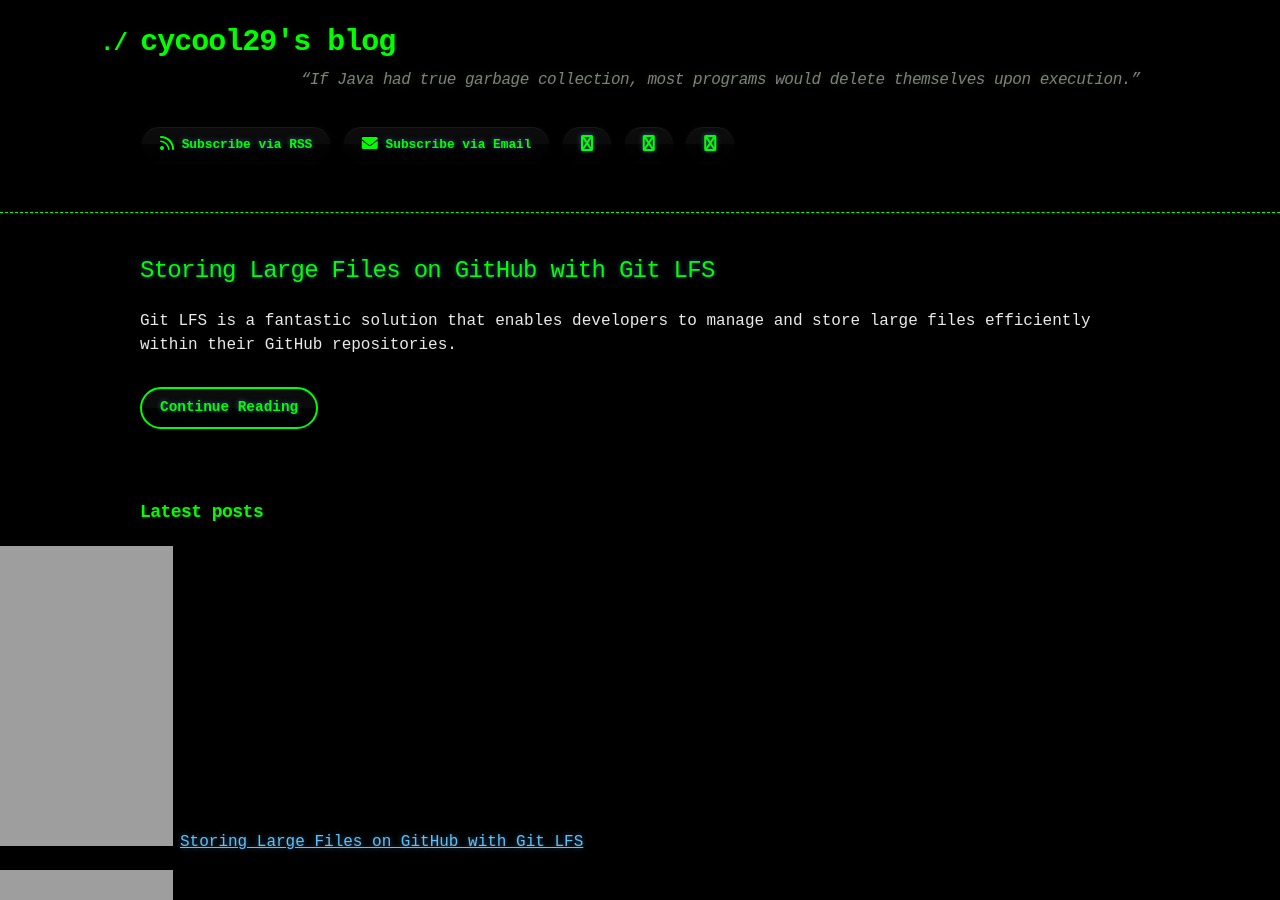
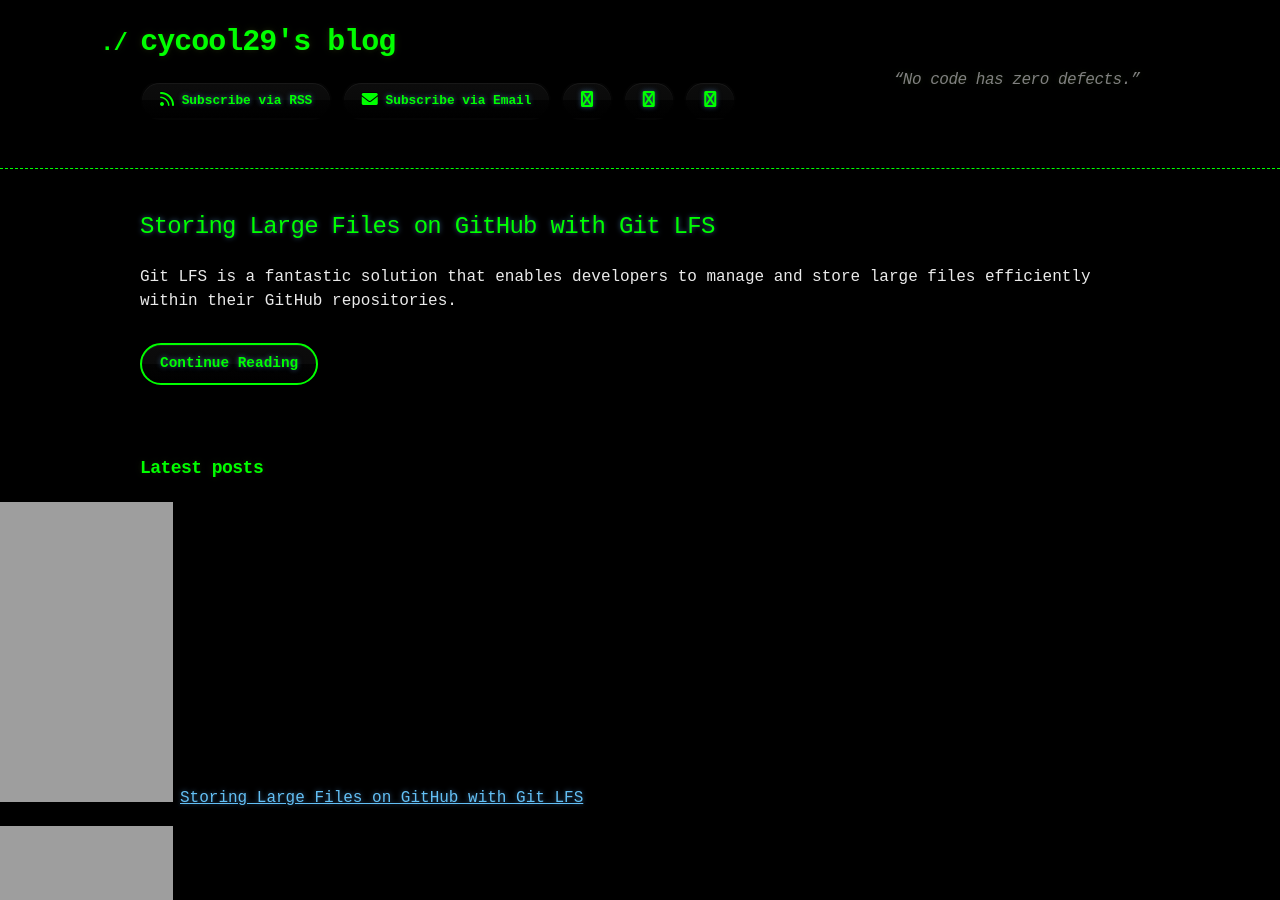
Before and after one commit to cycool29/cycool29.github.io, a Jekyll site: the page built from index.md, in a window 1280 px wide and 900 px high. Built offline with Jekyll 4.4.1, drawn with Linux system fonts in a browser that asks for light colours; a style sheet for code colours, icons or effects is not loaded.

Commit message:
Update quotes

```diff
--- a/_config.yml
+++ b/_config.yml
@@ -1,5 +1,5 @@
 title: cycool29's blog
-description: "“If Java had true garbage collection, most programs would delete themselves upon execution.” "
+description: "“No code has zero defects.” "
 bio: A high school student. Intermediate in Python, Git, Bash. Learning JavaScript. He/Him. "
 author: cycool29
 url: https://cycool29.github.io
```
